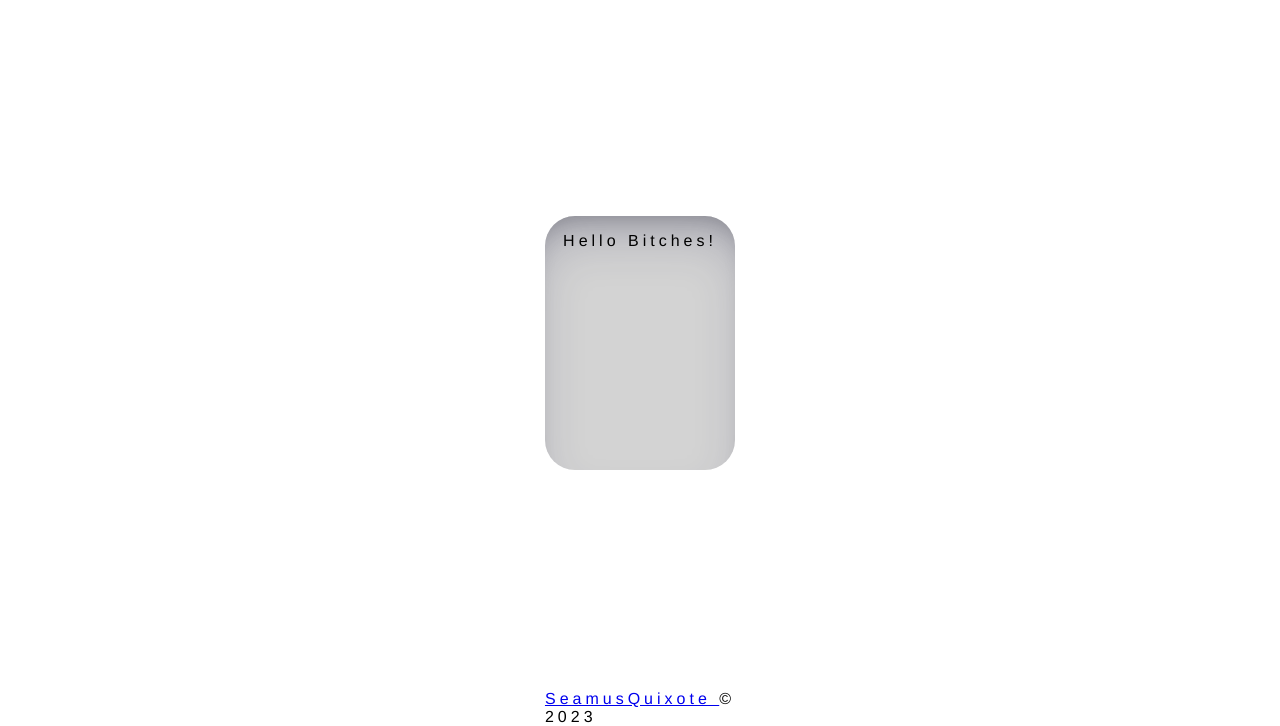
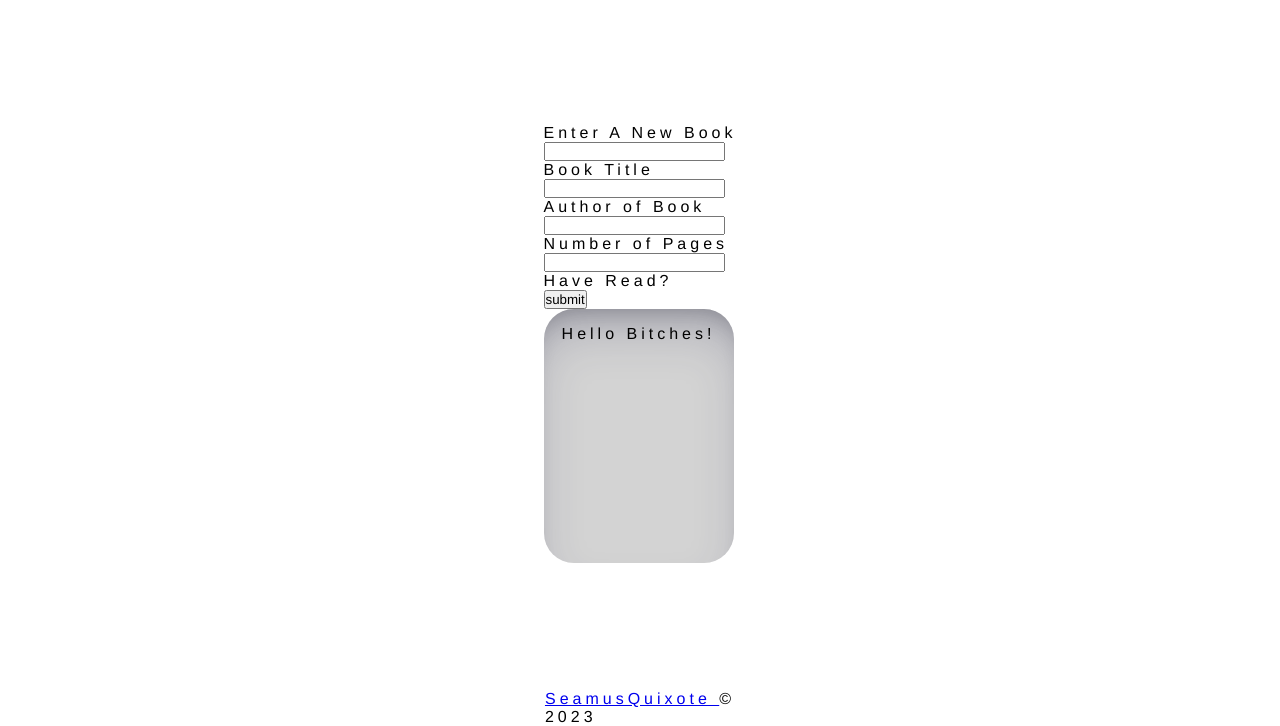
Before and after one commit to SalamanderCtesiphon/project-libraryV2, a plain HTML site: page index.html in a window 1280 px wide. Shown: the part 74-800 px from the top of the page. Drawn offline with Linux system fonts and the light colour scheme.

Commit message:
set up the input form for adding a new book\

```diff
--- a/index.html
+++ b/index.html
@@ -11,7 +11,33 @@
 <body>
   <header><h1>Library Project</h1></header>
   <main>
-    <section>
+    <section class="input-form">
+      <div class="form">
+        <div class="subtitle">Enter A New Book</div>
+        <div class="input-container ic1">
+          <input id="title" class="input" type="text" placeholder="">
+          <div class="cut"></div>
+          <label for="title" class="placeholder">Book Title</label>
+        </div>
+        <div class="input-container ic2">
+          <input id="author" class="input" type="text" placeholder="">
+          <div class="cut"></div>
+          <label for="author" class="placeholder">Author of Book</label>
+        </div>
+        <div class="input-container ic2">
+          <input id="pages" class="input" type="text" placeholder="">
+          <div class="cut"></div>
+          <label for="pages" class="placeholder">Number of Pages</label>
+        </div>
+        <div class="input-container ic2">
+          <input id="haveRead" class="input" type="text" placeholder="">
+          <div class="cut"></div>
+          <label for="haveRead" class="placeholder">Have Read?</label>
+        </div>
+        <button type="text" class="submit">submit</button>
+      </div>
+    </section>
+    <section class="books">
       <div class="bookshelf">
       </div>
     </section>
```
